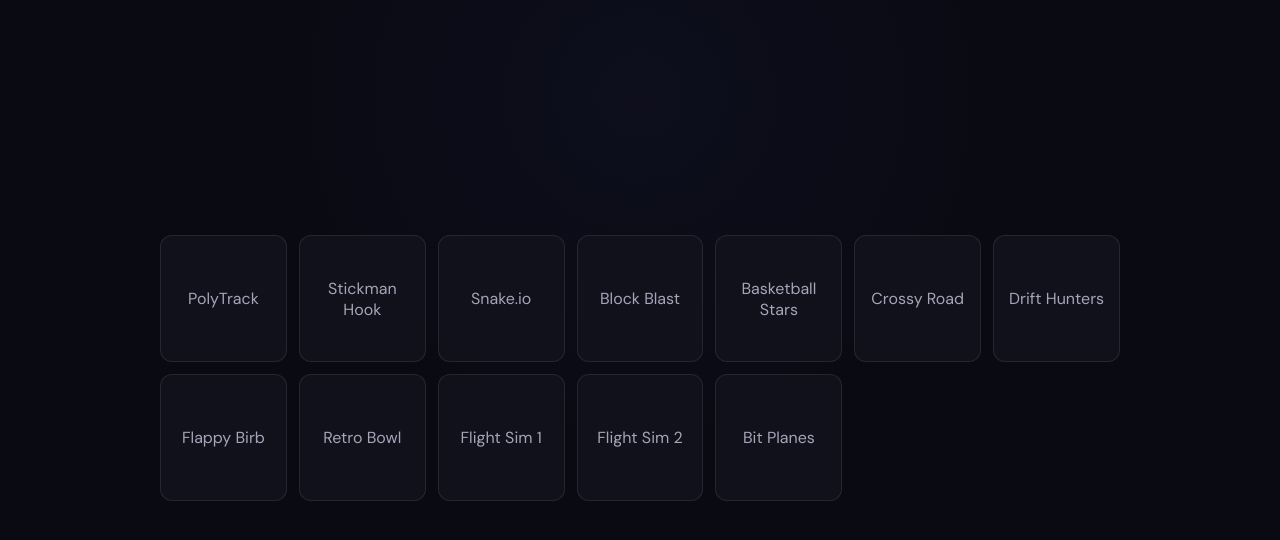
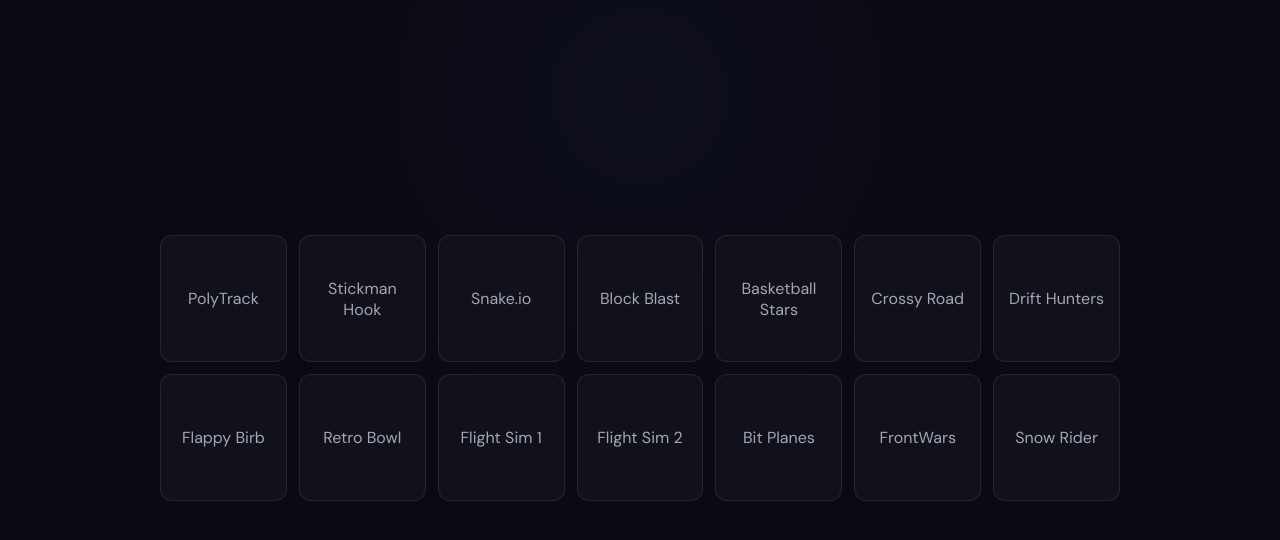
Before and after one commit to realcooperk/giant-website, a plain HTML site: page games/index.html in a window 1280 px wide. Shown: the part 64-604 px from the top of the page. Drawn offline with Linux system fonts and the light colour scheme.

Commit message:
Update index.html

```diff
--- a/games/index.html
+++ b/games/index.html
@@ -35,6 +35,8 @@
         <button class="game-choice" type="button" data-url="https://nintendoboi22.github.io/games/REAL-FS" data-title="Flight Sim 2" aria-pressed="false">Flight Sim 2</button>
 
         <button class="game-choice" type="button" data-url="https://nintendoboi22.github.io/games/bit-planes/" data-title="Bit Planes" aria-pressed="false">Bit Planes</button>
+        <button class="game-choice" type="button" data-url="https://frontwars.io/" data-title="FrontWars" aria-pressed="false">FrontWars</button>
+        <button class="game-choice" type="button" data-url="https://nintendoboi22.github.io/games/snow-rider/" data-title="Snow Rider" aria-pressed="false">Snow Rider</button>
       </div>
 
       <section class="games-stage" id="game-stage" aria-label="Game player" hidden>
```
